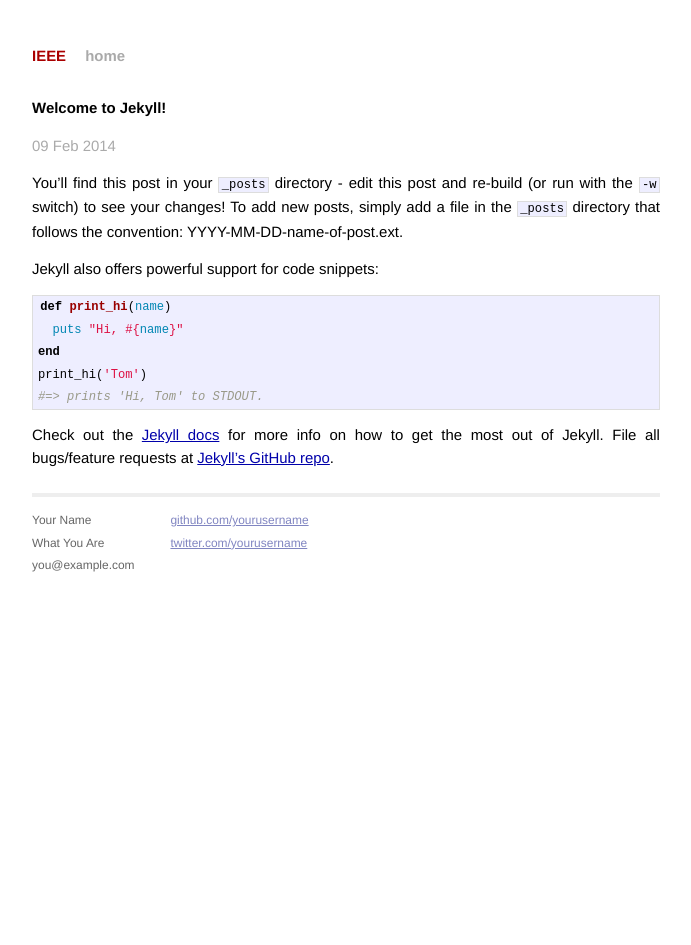
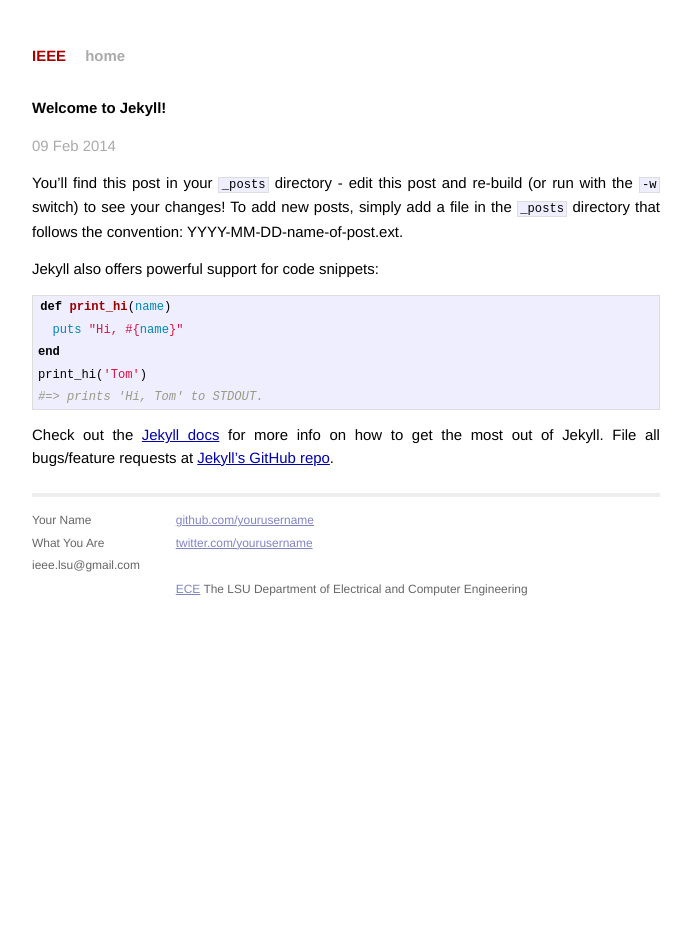
Before and after one commit to LSU-Code-Dojo/IEEE-Website, a Jekyll site: the page built from _posts/2014-02-09-welcome-to-jekyll.markdown, in a window 1280 px wide. Shown: the whole page, without its empty margins (294-985 px from the left). Built offline with Jekyll 4.4.1, drawn with Linux system fonts in a browser that asks for light colours; Markdown is read by kramdown in place of the engine named in the settings.

Commit message:
Added cool links to bottom of footer.

```diff
--- a/_layouts/default.html
+++ b/_layouts/default.html
@@ -28,7 +28,7 @@
               <p>
                 Your Name<br />
                 What You Are<br />
-                you@example.com
+                ieee.lsu@gmail.com
               </p>
             </div>
             <div class="contact">
@@ -37,6 +37,11 @@
                 <a href="https://twitter.com/yourusername">twitter.com/yourusername</a><br />
               </p>
             </div>
+            <div class="contact">
+                <p>
+                    <a href="http://www.ece.lsu.edu">ECE</a> The LSU Department of Electrical and Computer Engineering <br/>
+                </p>
+            </div>
           </div>
         </div>
 
```
